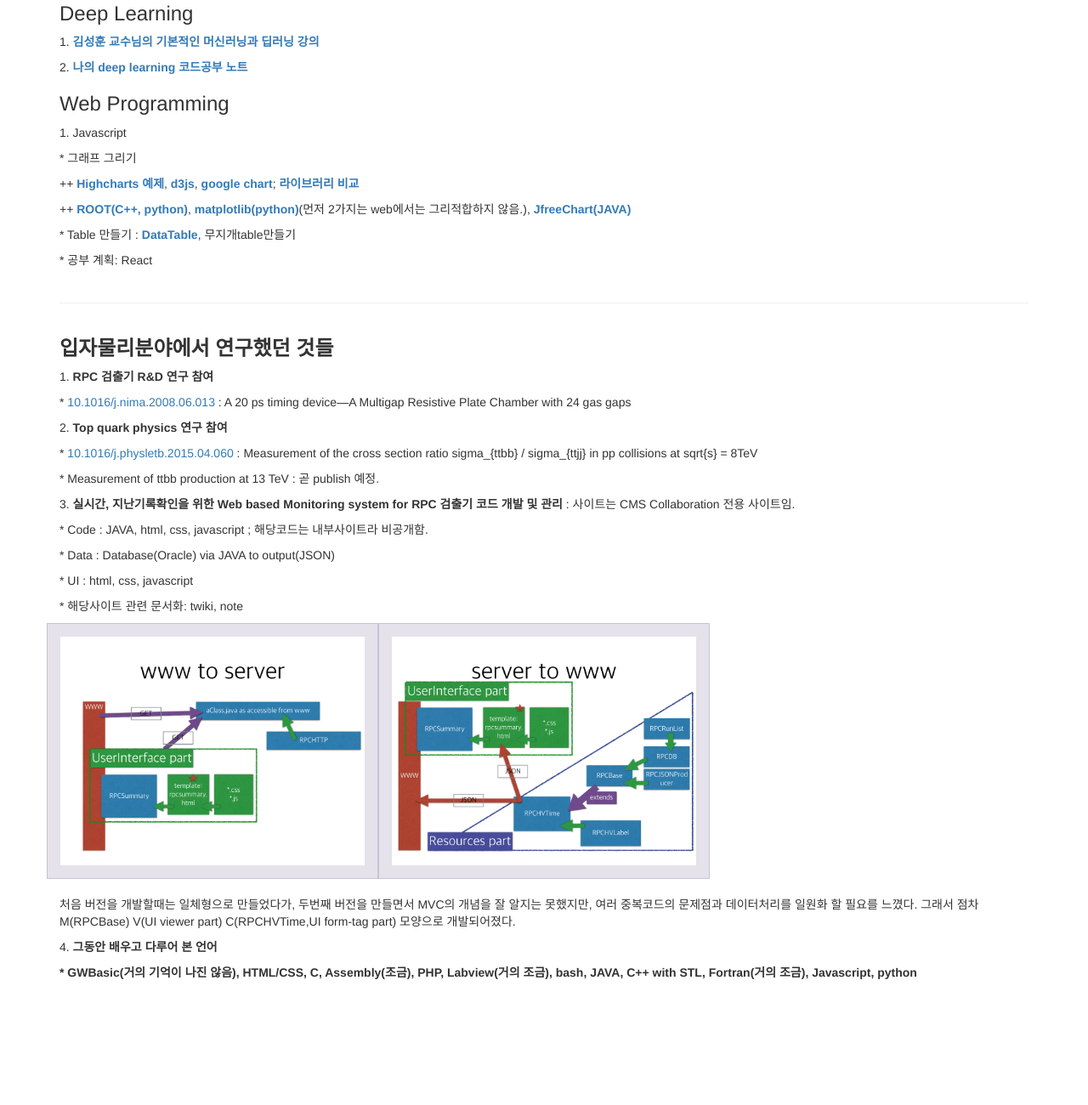
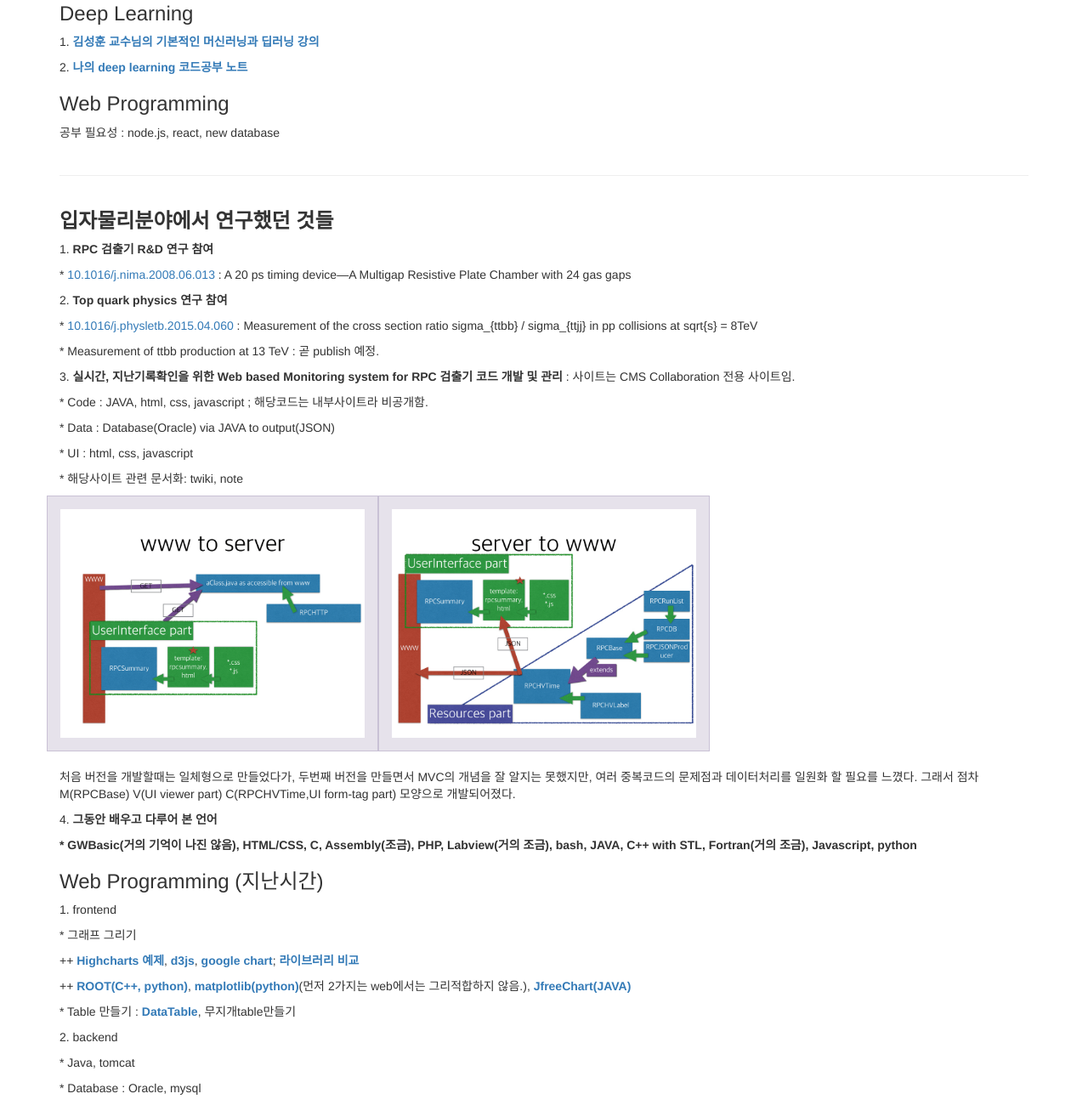
Before and after one commit to YoungKwonJo/YoungKwonJo.github.io, a plain HTML site: page index.html in a window 1280 px wide. Shown: the part 166-1466 px from the top of the page at 85% size. Before the commit the page ends 1330 px from the top, so only its background shows below. Drawn offline with Linux system fonts and the light colour scheme.

Commit message:
update it

```diff
--- a/index.html
+++ b/index.html
@@ -45,25 +45,14 @@
         <div class="col-md-4">.col-md-4</div>
       </div-->
       <h3>Web Programming</h3>
-      <p>1. Javascript
-        <p>* 그래프 그리기
-          <p>++ <a href="https://github.com/YoungKwonJo/web_example/blob/master/javascript/simple_JQuery_Highcharts.html" target="NewWindow"><strong>Highcharts 예제</strong></a>,
-            <a href="https://d3js.org/" target="NewWindow"><strong>d3js</strong></a>,
-            <a href="https://google-developers.appspot.com/chart" target="NewWindow"><strong>google chart</strong></a>;
-            <a href="http://www.fusioncharts.com/javascript-charting-comparison/" target="NewWindow"><strong>라이브러리 비교</strong></a>
-          </p>
-          <p>++ <a href="https://root.cern.ch/" target="NewWindow"><strong>ROOT(C++, python)</strong></a>,
-             <a href="http://matplotlib.org/" target="NewWindow"><strong>matplotlib(python)</strong></a>(먼저 2가지는 web에서는 그리적합하지 않음.),
-             <a href="http://www.jfree.org/jfreechart/" target="NewWindow"><strong>JfreeChart(JAVA)</strong></a>
-          </p>
-        <p>* Table 만들기 : <a href="https://www.datatables.net/" target="NewWindow"><strong>DataTable</strong></a>, 무지개table만들기</p>
-        <p>* 공부 계획: React
+      <p>공부 필요성 : node.js, react, new database
       </p>
       <!--h3><strong>함수형 언어</strong></h3>
       <p>1. Haskell
       </p-->
 
       <hr>
+
       <h3><strong>입자물리분야에서 연구했던 것들</strong></h3>
       <p>1. <strong>RPC 검출기 R&D 연구 참여</strong>
         <p>* <a href="http://dx.doi.org/10.1016/j.nima.2008.06.013" target="NewWindow">10.1016/j.nima.2008.06.013</a> : A 20 ps timing device—A Multigap Resistive Plate Chamber with 24 gas gaps</p>
@@ -90,6 +79,24 @@
       <p>4. <strong>그동안 배우고 다루어 본 언어
         <p>* GWBasic(거의 기억이 나진 않음), HTML/CSS, C, Assembly(조금), PHP, Labview(거의 조금), bash, JAVA, C++ with STL, Fortran(거의 조금), Javascript, python</strong></p>
       </p>
+      <h3>Web Programming (지난시간)</h3>
+      <p>1. frontend
+        <p>* 그래프 그리기
+          <p>++ <a href="https://github.com/YoungKwonJo/web_example/blob/master/javascript/simple_JQuery_Highcharts.html" target="NewWindow"><strong>Highcharts 예제</strong></a>,
+            <a href="https://d3js.org/" target="NewWindow"><strong>d3js</strong></a>,
+            <a href="https://google-developers.appspot.com/chart" target="NewWindow"><strong>google chart</strong></a>;
+            <a href="http://www.fusioncharts.com/javascript-charting-comparison/" target="NewWindow"><strong>라이브러리 비교</strong></a>
+          </p>
+          <p>++ <a href="https://root.cern.ch/" target="NewWindow"><strong>ROOT(C++, python)</strong></a>,
+             <a href="http://matplotlib.org/" target="NewWindow"><strong>matplotlib(python)</strong></a>(먼저 2가지는 web에서는 그리적합하지 않음.),
+             <a href="http://www.jfree.org/jfreechart/" target="NewWindow"><strong>JfreeChart(JAVA)</strong></a>
+          </p>
+        <p>* Table 만들기 : <a href="https://www.datatables.net/" target="NewWindow"><strong>DataTable</strong></a>, 무지개table만들기</p>
+      </p>
+      <p>2. backend
+        <p>* Java, tomcat </p>
+        <p>* Database : Oracle, mysql</p>
+      </p>
     </div> <!-- /container -->
 
 
```
